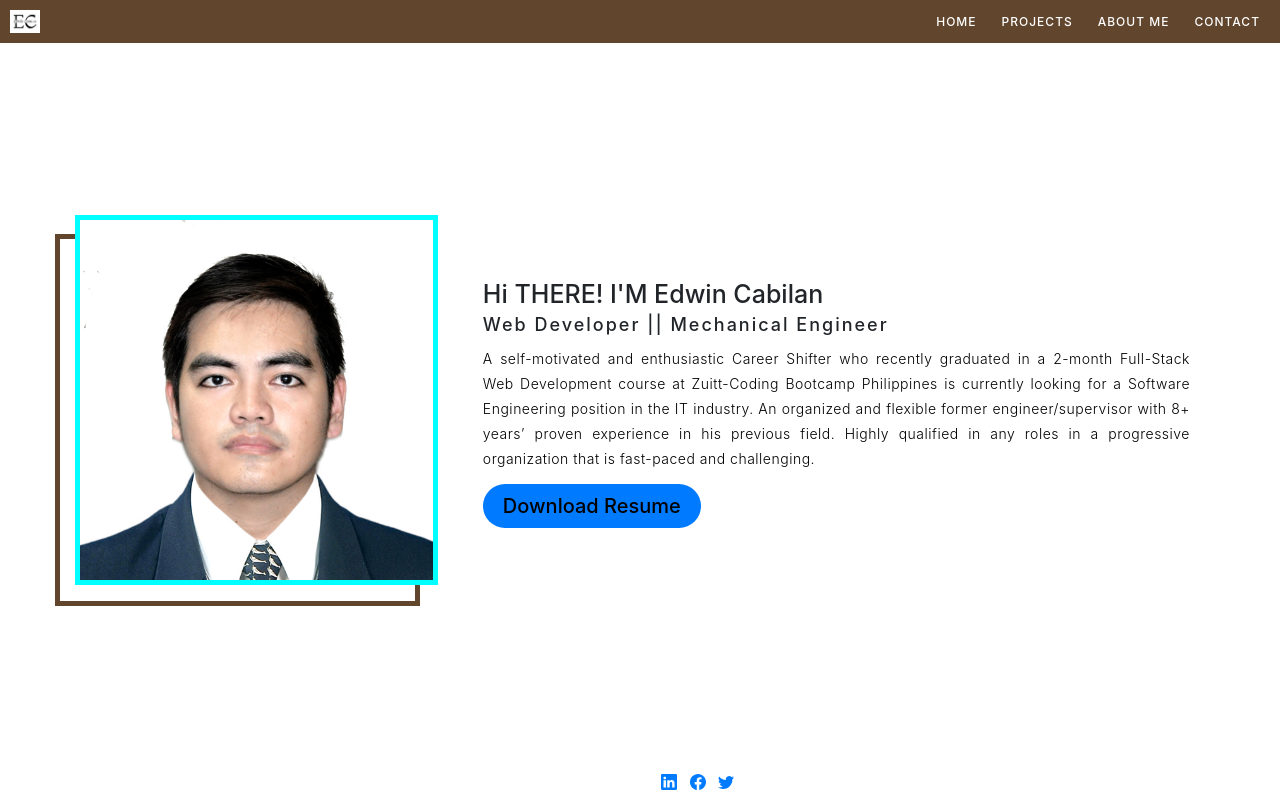
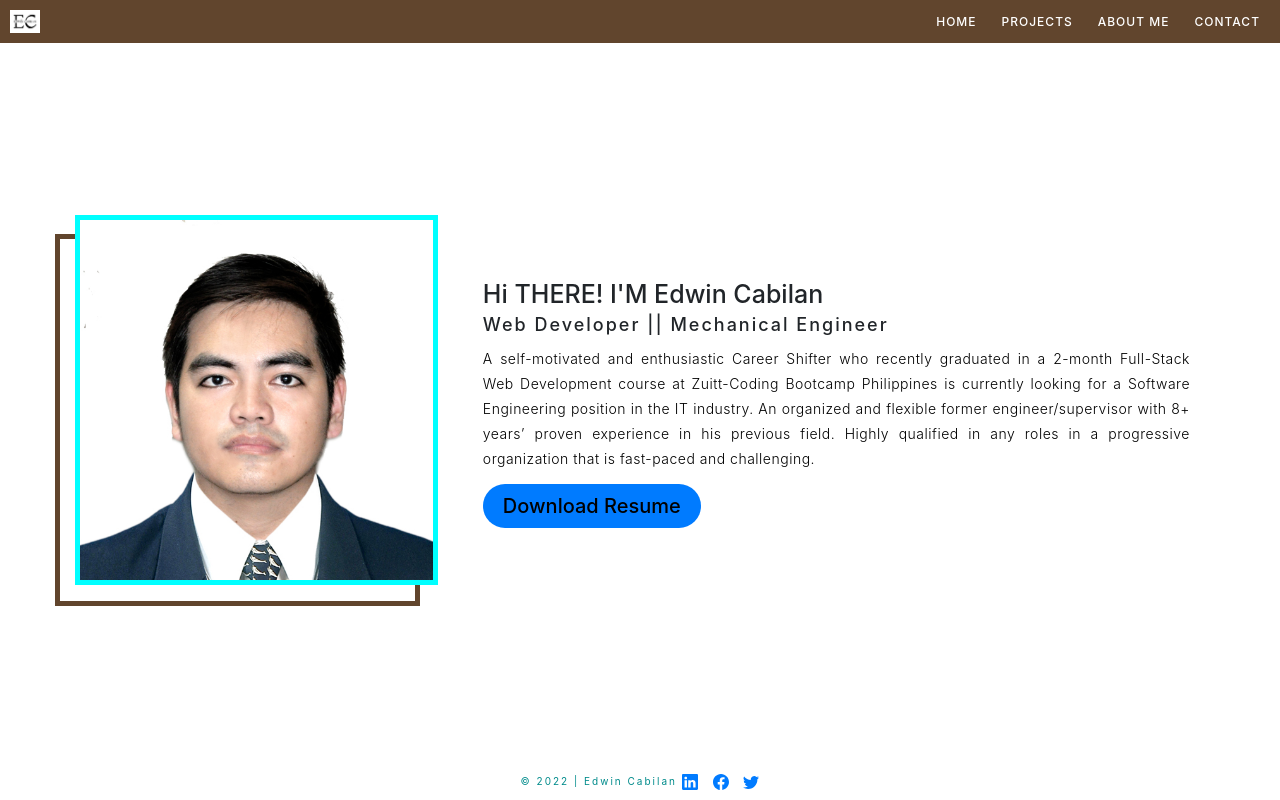
Before and after one commit to Edwin3333/portfolio, a plain HTML site: page index.html in a window 1280 px wide. Shown: the top 800 px of the page. Drawn offline with nearby package versions, Linux system fonts and the light colour scheme.

Commit message:
Add files via upload

```diff
--- a/index.css
+++ b/index.css
@@ -180,6 +180,17 @@ a {
 }
 
 
+/*Footer*/
+
+footer {
+	color: darkcyan;
+	font: bold;
+	size: 2rem;
+	letter-spacing: .2rem;
+	font-style: bold;
+}
+
+
 /* Keyframes */
 @media only screen and (min-width: 768px) {
 
--- a/index.html
+++ b/index.html
@@ -181,7 +181,6 @@
           <div class="col-12">
             <div class="section-title text-center">
               <h1 class="text-white">Contact Me</h1>
-              <div class="line"></div>
           </div>
         </div>
           <div class=" text-light flex-sm-12 flex-md-8 flex-xl-4 p-3 m-3 col-12 p-4 rounded">
@@ -242,7 +241,7 @@
     </section>
 
     <section class="container-fluid">
-        <footer class="text-white fixed-bottom">
+        <footer class="text fixed-bottom">
             <p class="text-center">
               <span>&copy; 2022 | Edwin Cabilan</span>
 
```
Also changed, not shown: 1 other file.
